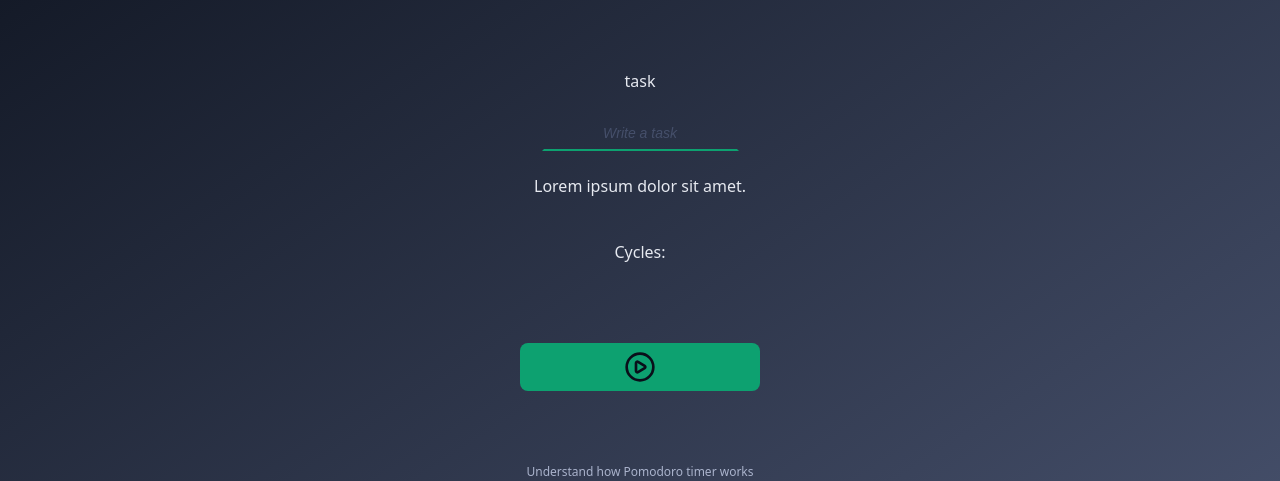
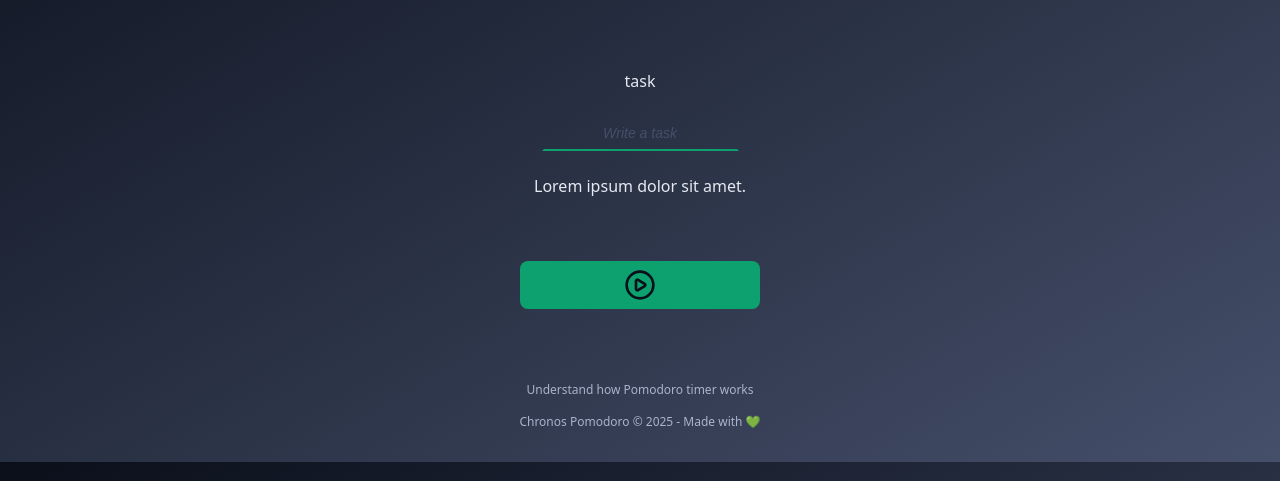
Before and after one commit to GHBAlbuquerque/react-chronos-pomodoro, a React (Vite) app: page / in a window 1280 px wide. Shown: the part 288-769 px from the top of the page. Built offline with nearby package versions, Linux system fonts and the light colour scheme.

Commit message:
feature: conditionally shows 'Cycles' component

```diff
--- a/src/components/MainForm/index.tsx
+++ b/src/components/MainForm/index.tsx
@@ -73,9 +73,11 @@ export function MainForm() {
         <p>Lorem ipsum dolor sit amet.</p>
       </div>
 
-      <div className='formRow'>
-        <Cycles />
-      </div>
+      {state.currentCycle > 0 && (
+        <div className='formRow'>
+          <Cycles />
+        </div>
+      )}
 
       <div className='formRow'>
         <DefaultButton icon={<PlayCircleIcon />} color='green' />
```
